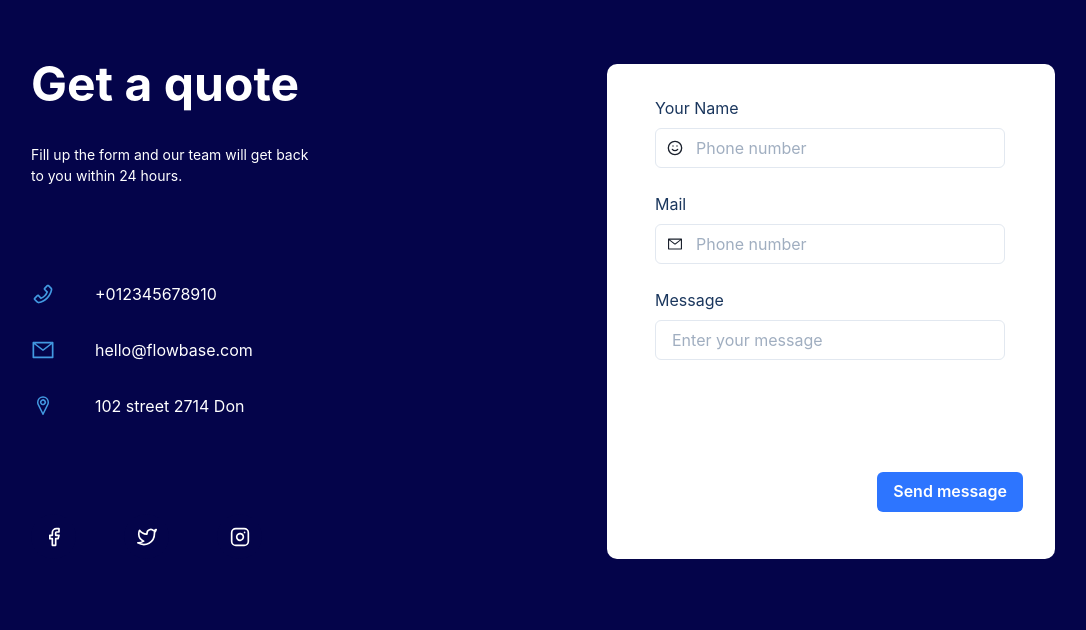
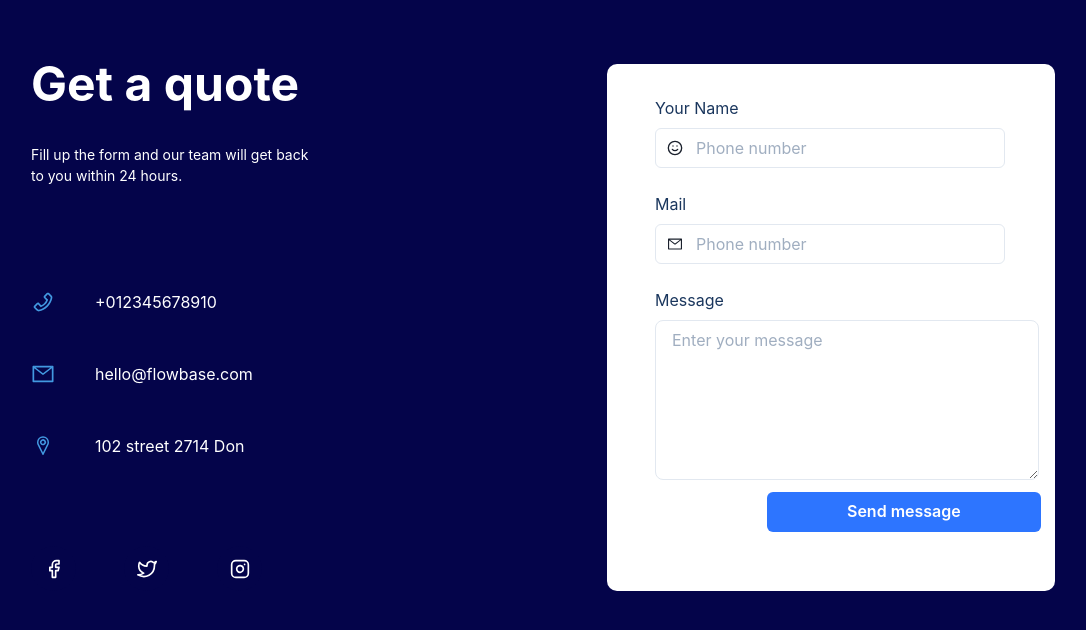
Before and after one commit to vectorCodes/nextjsauthentication, a Next.js app: page /contact in a window 1280 px wide. Shown: the top 630 px of the page, without its empty margins (65-1151 px from the left). Built offline with nearby package versions, Linux system fonts and the light colour scheme.

Commit message:
button place change hover effect added

```diff
--- a/pages/contact.js
+++ b/pages/contact.js
@@ -11,6 +11,7 @@ import {
   InputGroup,
   Button,
   Spacer,
+  Textarea,
 } from "@chakra-ui/react";
 import { AiOutlinePhone, AiOutlineMail } from "react-icons/ai";
 import { VscLocation } from "react-icons/vsc";
@@ -47,7 +48,20 @@ function Contact() {
           </Text>
           {datas.map((data, idx) => {
             return (
-              <HStack key={idx} spacing={10} mt={8}>
+              <HStack
+                key={idx}
+                spacing={10}
+                mt={8}
+                cursor={"pointer"}
+                transition={"all 1s"}
+                h={"40px"}
+                w={"250px"}
+                rounded={"lg"}
+                _hover={{
+                  transform: "scale(1.01)",
+                  bg: "blue.600",
+                }}
+              >
                 <Box textColor={"blue.400"} fontSize={"2xl"}>
                   {data.icon}
                 </Box>
@@ -57,7 +71,7 @@ function Contact() {
               </HStack>
             );
           })}
-          <HStack spacing={12} mt={24} cursor={"pointer"}>
+          <HStack spacing={12} mt={20} cursor={"pointer"}>
             <Center
               textColor={"white"}
               fontSize={"xl"}
@@ -152,28 +166,25 @@ function Contact() {
             </Text>
           </Box>
           <Box mt={2}>
-            <Input
+            <Textarea
               placeholder="Enter your message"
-              w={"350px"}
+              rounded={"lg"}
+              h={"160px"}
+              ml={4}
               cursor={"pointer"}
-              ml={4}
             />
           </Box>
-          <Box>
-            <HStack mt={28}>
-              <Box></Box>
-              <Spacer />
-              <Box>
+          <Box ml={32}>
             <Button
               bg={"#2D75FF"}
+              textColor={"white"}
+              mt={3}
+              px={20}
               transition={"all 1s"}
-                  textColor={"white"}
-                  _hover={{ bg: "#2D75FF" }}
+              _hover={{ bg: "blue.500" }}
             >
               Send message
             </Button>
-              </Box>
-            </HStack>
           </Box>
         </Box>
       </SimpleGrid>
```
Lines whose indentation alone changed are shown as unchanged.
